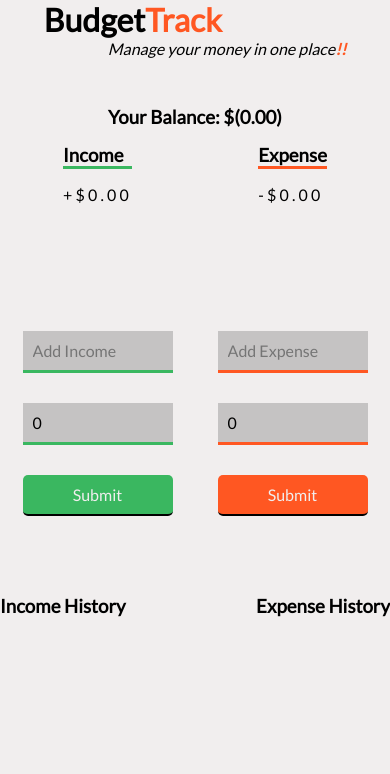
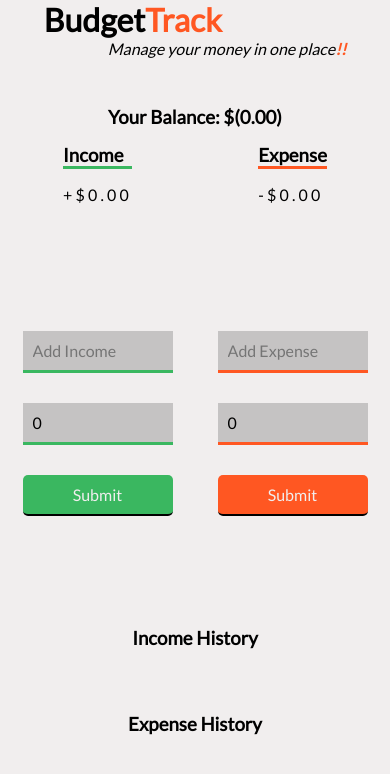
Before and after one commit to abdinaa17/BudgetTrack, a React (Create React App) app: page / in a window 390 px wide. Shown: the top 774 px of the page. Built offline with nearby package versions, Linux system fonts and the light colour scheme.

Commit message:
making the income and expense history more responsive

```diff
--- a/src/App.css
+++ b/src/App.css
@@ -145,12 +145,11 @@ body {
 
 @media screen and (max-width: 500px) {
   .history__container {
-    justify-content: space-between;
+    flex-direction: column;
   }
-  .expense__item {
-    margin-left: 0.5rem;
-  }
-  .income__item {
-    margin-right: 0.5rem;
+
+  .income-wrapper,
+  .expense-wrapper {
+    margin: 2rem auto;
   }
 }
--- a/src/components/ExpenseHist.js
+++ b/src/components/ExpenseHist.js
@@ -4,7 +4,7 @@ import {useGlobalContext} from '../context/AppContext'
 const ExpenseHist = () => {
     const {expenseTransactions, deleteItem} = useGlobalContext()
     return (
-        <div>
+        <div className='expense-wrapper'>
             <h3>Expense History</h3>
             <ul>
                  {expenseTransactions.map((transaction) => {
--- a/src/components/IncomeHist.js
+++ b/src/components/IncomeHist.js
@@ -4,7 +4,7 @@ import {useGlobalContext} from '../context/AppContext'
 const IncomeHist = () => {
     const {incomeTransactions, deleteItem} = useGlobalContext()
     return (
-        <div>
+        <div className='income-wrapper'>
             <h3>Income History</h3>
             <ul>
 
```
